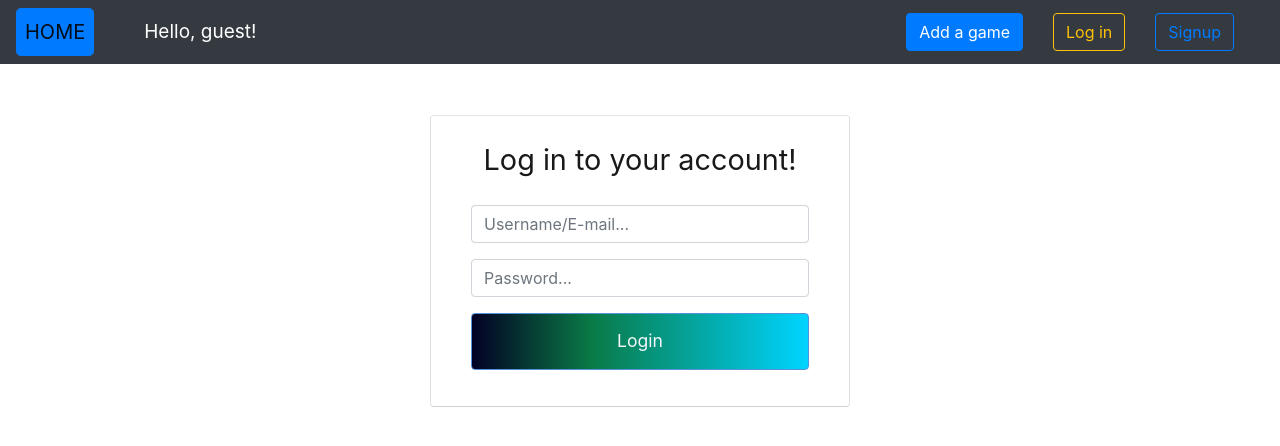
After one commit to Keroxen/BD-Project, a PHP site: page /login.php in a window 1280 px wide. The commit adds this page. Shown: the top 446 px of the page. Run offline with PHP 8.4, Linux system fonts and the light colour scheme.

Commit message:
Finished navbar links + session

```diff
--- a/css/style.css
+++ b/css/style.css
@@ -173,3 +173,15 @@ body {
 .home {
     padding-right: 50px;
 }
+
+.hello {
+    margin: auto;
+    text-align: center;
+    font-size: 19px;
+    color: white;
+}
+
+.logout {
+    padding: 10px;
+    margin-left: 30px;
+}
--- /dev/null
+++ b/header.php
@@ -0,0 +1,81 @@
+<?php
+
+session_start();
+
+//if (isset($_POST['login-submit'])) {
+//    $sessionUid = $_POST['mailuid'];
+//    $_SESSION['mailuid'] = $sessionUid;
+//} else {
+//    $sessionUid = 'Guest';
+//    $_SESSION['mailuid'] = $sessionUid;
+//}
+
+?>
+
+<!DOCTYPE html>
+<html lang="en">
+<head>
+    <meta charset="UTF-8">
+    <link rel="stylesheet" href="https://stackpath.bootstrapcdn.com/bootstrap/4.4.1/css/bootstrap.min.css"
+          integrity="sha384-Vkoo8x4CGsO3+Hhxv8T/Q5PaXtkKtu6ug5TOeNV6gBiFeWPGFN9MuhOf23Q9Ifjh" crossorigin="anonymous">
+    <link rel="stylesheet" href="css/style.css">
+</head>
+<body>
+<nav class="navbar navbar-expand-lg navbar-light bg-dark navbar-default fixed-top">
+    <button class="navbar-toggler" type="button" data-toggle="collapse" data-target="#navbarSupportedContent"
+            aria-controls="navbarSupportedContent" aria-expanded="false" aria-label="Toggle navigation">
+        <span class="navbar-toggler-icon"></span>
+    </button>
+    <div class="collapse navbar-collapse" id="navbarSupportedContent">
+        <ul class="navbar-nav mr-auto">
+            <li class="nav-item active home">
+                <a class="nav-link btn btn-primary btn-lg" href="index.php">HOME<span
+                            class="sr-only">(current)</span></a>
+            </li>
+            <li class="hello">Hello, <?php if (isset($_SESSION['userUid'])) {
+                    echo $_SESSION['userUid'] . '!';
+                } else {
+                $_SESSION['userUid'] = 'guest';
+                    echo $_SESSION['userUid'] . '!';
+                } ?>
+            </li>
+            <?php if ($_SESSION['userUid'] != "guest") {
+                echo '<li class="nav-item active">
+                <a class="btn btn-outline-primary logout" href="login/includes/logout.inc.php">Logout</a>
+            </li>';
+            } ?>
+        </ul>
+        <ul class="navbar-nav ml-auto">
+            <li class="nav-item ">
+                <a class=" btn btn-primary" href="upload.php" role="button">Add a game</a>
+            </li>
+            <?php if ($_SESSION['userUid'] == 'guest') {
+                echo '<li class="nav-item active">
+                    <a href="login.php" class="btn btn-outline-warning">Log in</a>
+            </li>
+            <li class="nav-item active">
+                <a class="btn btn-outline-primary" href="signup.php">Signup</a>
+            </li>';
+            }
+            ?>
+
+        </ul>
+        <!--        search bar?-->
+        <!--        <form class="form-inline my-2 my-lg-0">-->
+        <!--            <input class="form-control mr-sm-2" type="search" placeholder="Search" aria-label="Search">-->
+        <!--            <button class="btn btn-outline-success my-2 my-sm-0" type="submit">Search</button>-->
+        <!--        </form>-->
+    </div>
+</nav>
+
+
+<!--//if (isset($_SESSION['userId'])) {-->
+<!--//    echo '<form class="form-inline" action="login/includes/logout.inc.php" method="POST">-->
+<!--//                <button class="btn navbar-nav ml-auto d-flex justify-content-end" type="submit" name="logout-submit">-->
+<!--//                    Logout-->
+<!--//                </button>-->
+<!--//            </form>';-->
+
+
+</body>
+</html>
--- /dev/null
+++ b/login.php
@@ -0,0 +1,41 @@
+<!doctype html>
+<html lang="en">
+<head>
+    <meta charset="UTF-8">
+    <meta name="viewport"
+          content="width=device-width, user-scalable=no, initial-scale=1.0, maximum-scale=1.0, minimum-scale=1.0">
+    <meta http-equiv="X-UA-Compatible" content="ie=edge">
+    <link rel="stylesheet" href="login/includes/css/form-style.css">
+    <title>Login</title>
+</head>
+<body>
+<div class="container">
+    <?php
+    require 'header.php';
+    if ($_SESSION['userUid'] == 'guest') {
+        echo '
+ <form action="login/includes/login.inc.php" method="POST">
+ <div class="form">
+   <div class="form-head">Log in to your account!</div>
+ <div class="form-group">
+                <input class="form-control" type="text" name="mailuid"
+                       placeholder="Username/E-mail...">
+                 </div>
+                  <div class="form-group">
+                <input class="form-control" type="password" name="pwd"
+                       placeholder="Password...">
+                 </div>
+                 <div class="form-group">
+                <button class="btnLogin login" type="submit" name="login-submit">
+                    Login
+                </button>
+                </div>
+            </form>
+
+            ';
+    }
+    ?>
+
+</div>
+</body>
+</html>
--- a/login/includes/style.css
+++ b/login/includes/css/form-style.css
@@ -57,13 +57,26 @@ body {
 
 .btnRegister {
     padding: 13px;
-    background-color: #5d9cec;
     color: #f5f7fa;
     cursor: pointer;
     border-radius: 4px;
     width: 100%;
     border: #5791da 1px solid;
     font-size: 1.1em;
+    background: rgb(2,0,36);
+    background: linear-gradient(231deg, rgba(2,0,36,1) 0%, rgba(101,9,121,1) 17%, rgba(0,212,255,1) 100%);
+}
+
+.btnLogin {
+    padding: 13px;
+    color: #f5f7fa;
+    cursor: pointer;
+    border-radius: 4px;
+    width: 100%;
+    border: #5791da 1px solid;
+    font-size: 1.1em;
+    background: rgb(2,0,36);
+    background: linear-gradient(90deg, rgba(2,0,36,1) 0%, rgba(9,121,69,1) 35%, rgba(0,212,255,1) 100%);
 }
 
 .response-text {
--- a/login/includes/logout.inc.php
+++ b/login/includes/logout.inc.php
@@ -3,4 +3,4 @@
 session_start();
 session_unset();
 session_destroy();
-header("Location: ../index.php");
+header("Location: ../../index.php");
```
Also changed, not shown: details.php (renamed from templates/details.php, +3 -4 lines), index.php (+6 -12 lines), login/header.php (deleted, +0 -51 lines), login/includes/login.inc.php (+9 -9 lines), login/includes/signup.inc.php (+10 -10 lines), login/index.php (deleted, +0 -23 lines), signup.php (renamed from login/signup.php, +18 -10 lines), templates/header.php (deleted, +0 -48 lines), templates/sign_in.php (deleted, +0 -16 lines), upload.php (renamed from templates/upload.php, +2 -5 lines).
